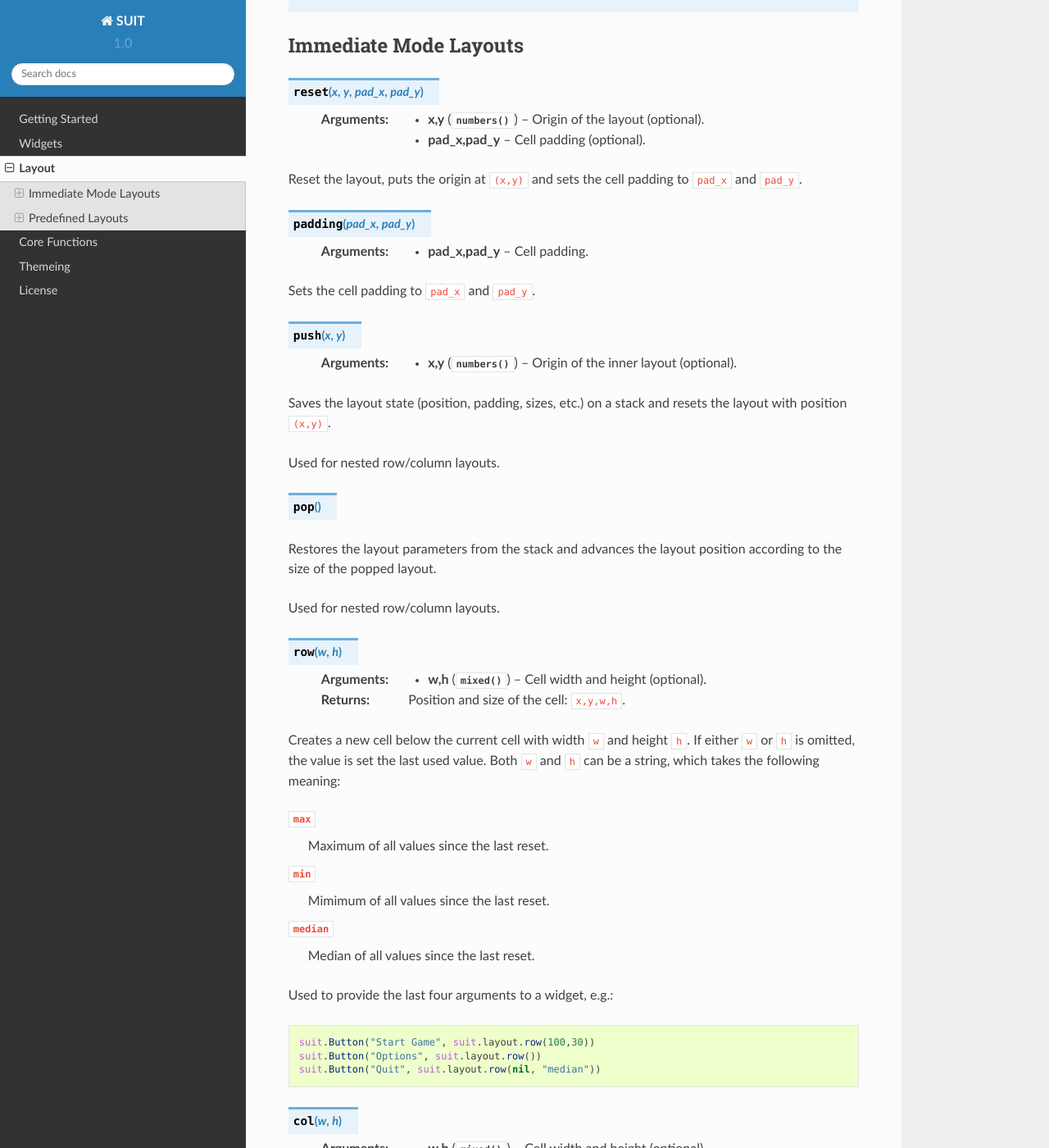
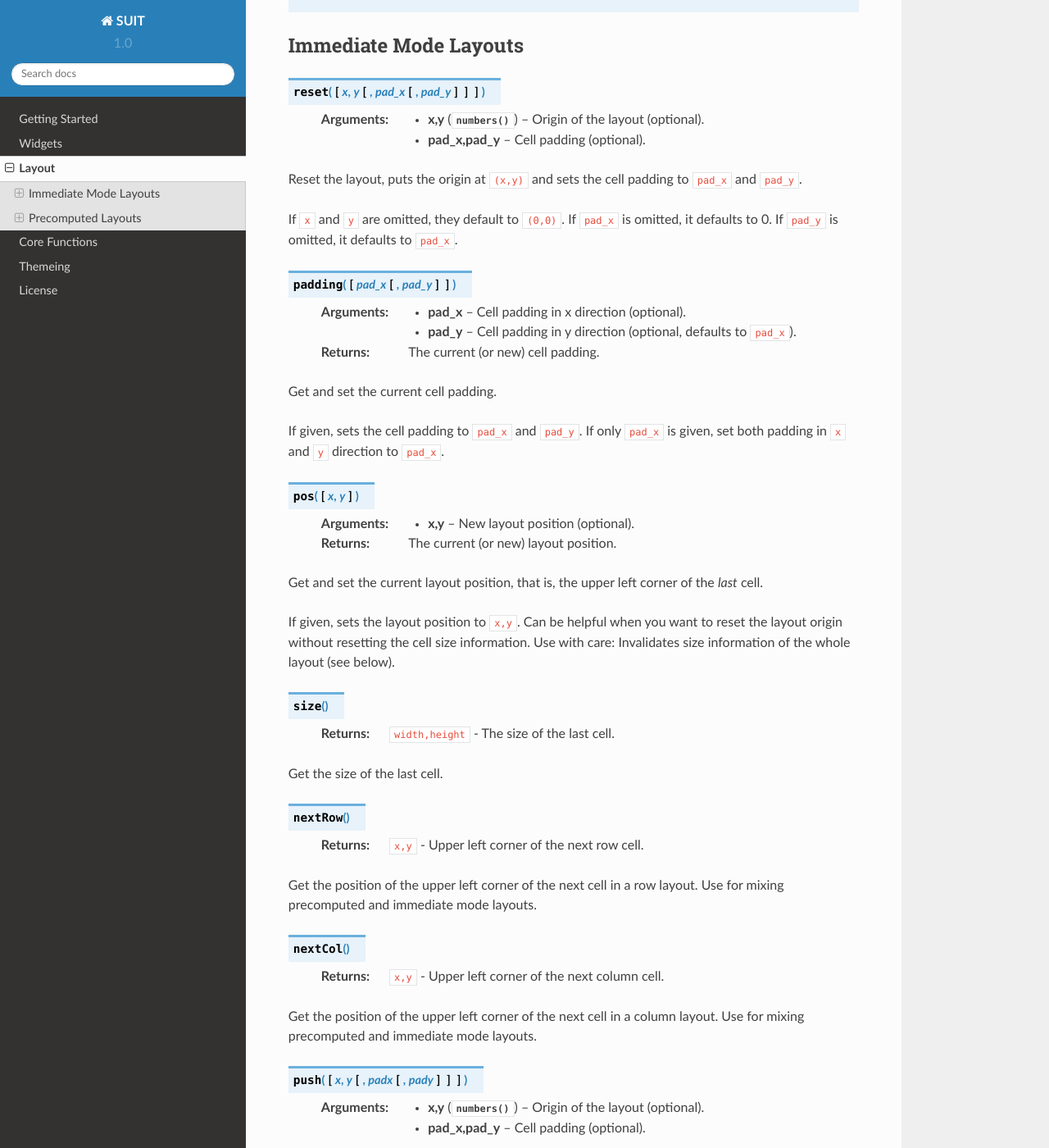
Before and after one commit to vrld/suit, a Sphinx documentation site: the page built from docs/layout.rst, in a window 1280 px wide and 1400 px high, scrolled down 222 px. Shown: the whole window at 82% size. Built offline with Sphinx 7.4.7 and the Read the Docs theme 2.0.0, drawn with Linux system fonts in a browser that asks for light colours; some of the changed text lies outside the part shown.

Commit message:
Document changes

```diff
--- a/docs/layout.rst
+++ b/docs/layout.rst
@@ -7,7 +7,7 @@ Layout
 Immediate Mode Layouts
 ----------------------
 
-.. function:: reset(x,y, pad_x, pad_y)
+.. function:: reset([x,y, [pad_x, [pad_y]]])
 
    :param numbers x,y: Origin of the layout (optional).
    :param pad_x,pad_y: Cell padding (optional).
@@ -15,18 +15,64 @@ Immediate Mode Layouts
 Reset the layout, puts the origin at ``(x,y)`` and sets the cell padding to
 ``pad_x`` and ``pad_y``.
 
-.. function:: padding(pad_x,pad_y)
+If ``x`` and ``y`` are omitted, they default to ``(0,0)``. If ``pad_x`` is
+omitted, it defaults to 0. If ``pad_y`` is omitted, it defaults to ``pad_x``.
 
-   :param pad_x,pad_y: Cell padding.
+.. function:: padding([pad_x, [pad_y]])
 
-Sets the cell padding to ``pad_x`` and ``pad_y``.
+   :param pad_x: Cell padding in x direction (optional).
+   :param pad_y: Cell padding in y direction (optional, defaults to ``pad_x``).
+   :returns: The current (or new) cell padding.
 
-.. function:: push(x,y)
+Get and set the current cell padding.
 
-   :param numbers x,y: Origin of the inner layout (optional).
+If given, sets the cell padding to ``pad_x`` and ``pad_y``.
+If only ``pad_x`` is given, set both padding in ``x`` and ``y`` direction to ``pad_x``.
 
-Saves the layout state (position, padding, sizes, etc.) on a stack and resets
-the layout with position ``(x,y)``.
+.. function:: pos([x, y])
+
+   :param x,y: New layout position (optional).
+   :returns: The current (or new) layout position.
+
+Get and set the current layout position, that is, the upper left corner of the
+*last* cell.
+
+If given, sets the layout position to ``x,y``.
+Can be helpful when you want to reset the layout origin without resetting the
+cell size information.
+Use with care: Invalidates size information of the whole layout (see below).
+
+.. function:: size()
+
+   :returns: ``width,height`` - The size of the last cell.
+
+Get the size of the last cell.
+
+.. function:: nextRow()
+
+   :returns: ``x,y`` - Upper left corner of the next row cell.
+
+Get the position of the upper left corner of the next cell in a row layout.
+Use for mixing precomputed and immediate mode layouts.
+
+.. function:: nextCol()
+
+   :returns: ``x,y`` - Upper left corner of the next column cell.
+
+Get the position of the upper left corner of the next cell in a column layout.
+Use for mixing precomputed and immediate mode layouts.
+
+.. function:: push([x,y, [padx, [pady]]])
+
+   :param numbers x,y: Origin of the layout (optional).
+   :param pad_x,pad_y: Cell padding (optional).
+
+Saves the layout state (position, padding, sizes, etc.) on a stack, resets the
+layout with position ``(x,y)`` and sets the cell padding to ``pad_x`` and
+``pad_y``.
+
+If ``x`` and ``y`` are omitted, they default to ``(0,0)``. If ``pad_x`` is
+omitted, it defaults to 0. If ``pad_y`` is omitted, it defaults to ``pad_x``.
 
 Used for nested row/column layouts.
 
@@ -85,7 +131,7 @@ Used to provide the last four arguments to a widget, e.g.::
     suit.Button("Cancel", suit.layout.col("max"))
 
 
-Predefined Layouts
+Precomputed Layouts
 ------------------
 
 Apart from immediate mode layouts, you can specify layouts in advance.
@@ -98,7 +144,9 @@ layout in advance (say, the screen size), and want certain cells to dynamically
 fill the available space; (2) You want to animate the cells.
 
 .. note::
-    Unlike immediate mode layouts, predefined layouts **can not be nested**.
+    Unlike immediate mode layouts, precomputed layouts **can not be nested**.
+    You can mix immediate mode and precomputed layouts to achieve nested
+    layouts with precomputed cells, however.
 
 Layout Specifications
 ^^^^^^^^^^^^^^^^^^^^^
@@ -132,6 +180,13 @@ Apart from ``min_height`` and ``min_width``, layout specifications can also
 define the position (upper left corner) of the layout using the ``pos`` keyword::
 
     {min_width = 300, pos = {100,100},
+        {'fill', 100}
+        {'fill'}
+    }
+
+You can also define a padding::
+
+    {min_width = 300, pos = {100,100}, padding = {5,5},
         {'fill', 100}
         {'fill'}
     }
```
